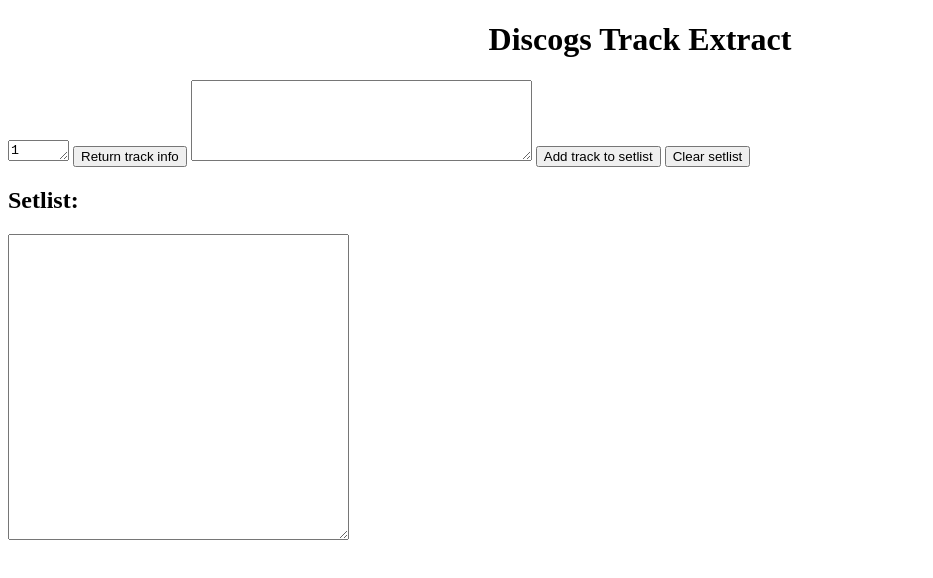
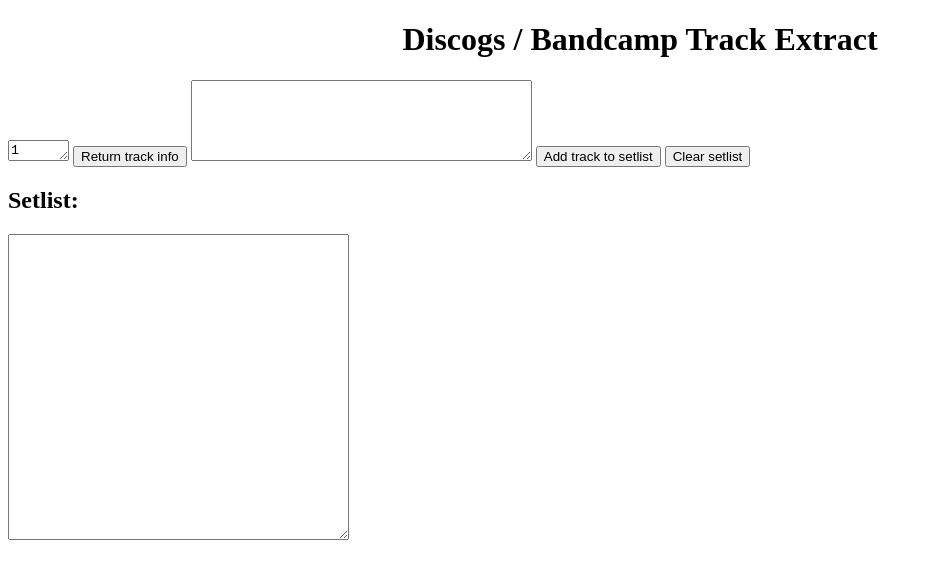
Before and after one commit to MisterBee-123/discogs-extract, a browser extension: page index.html in a window 1280 px wide. Shown: the whole page, without its empty margins (0-933 px from the left). Drawn offline with Linux system fonts and the light colour scheme.

Commit message:
Update overlay title in index.html to reflect Bandcamp functionality

```diff
--- a/index.html
+++ b/index.html
@@ -7,10 +7,10 @@
     <style>
 	    h1 {text-align: center;}
 	</style>
-    <title>Discogs Track Extract</title>
+    <title>Discogs / Bandcamp Track Extract</title>
   </head>
   <body>
-  	<h1>Discogs Track Extract</h1>
+  	<h1>Discogs / Bandcamp Track Extract</h1>
   	<textarea id="trackID" name="trackID" rows="1" cols="5">1</textarea>
   	<button id="getTrackInfo">Return track info</button>
   	<textarea id="trackInfo" name="trackInfo" rows="5" cols="40"></textarea>
```
